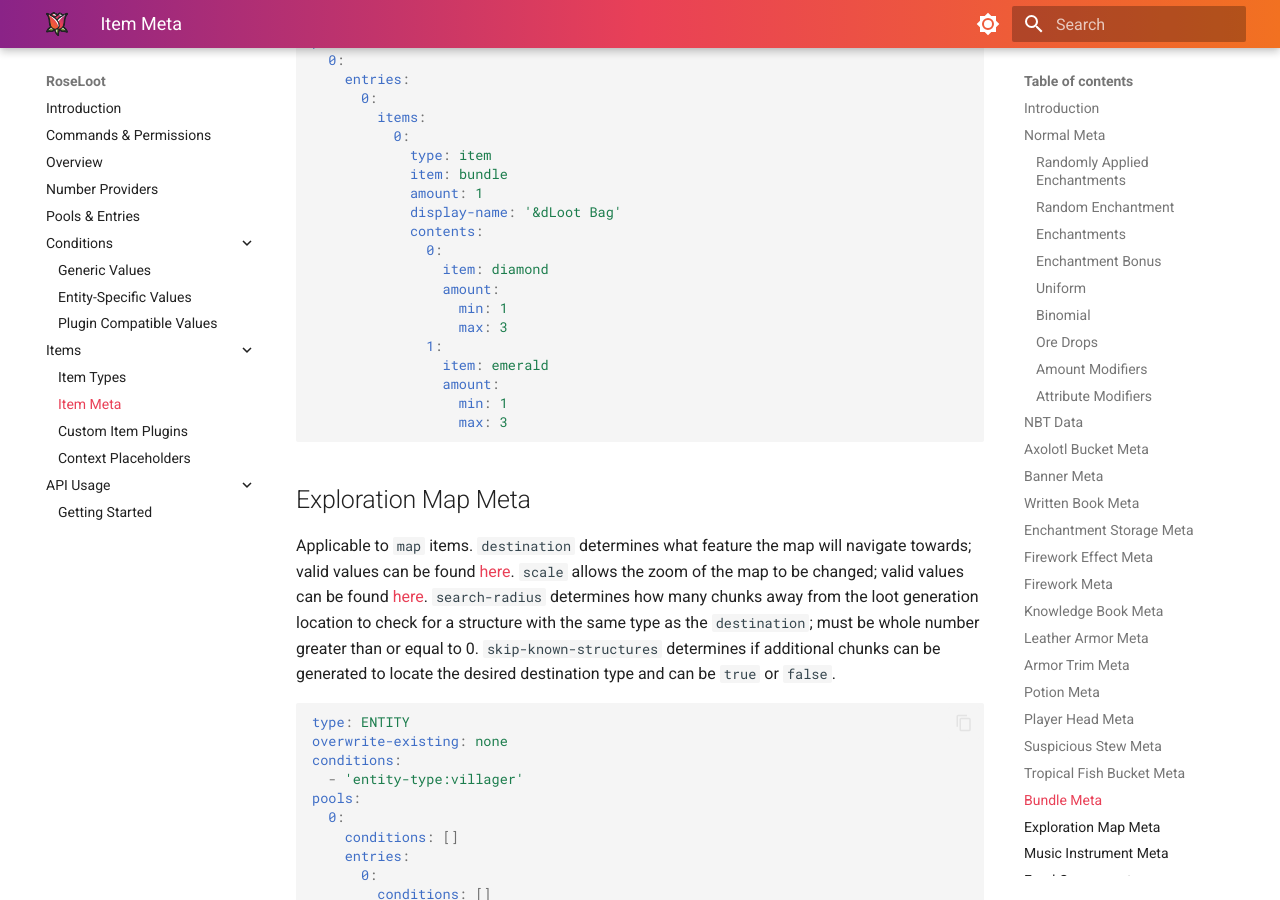
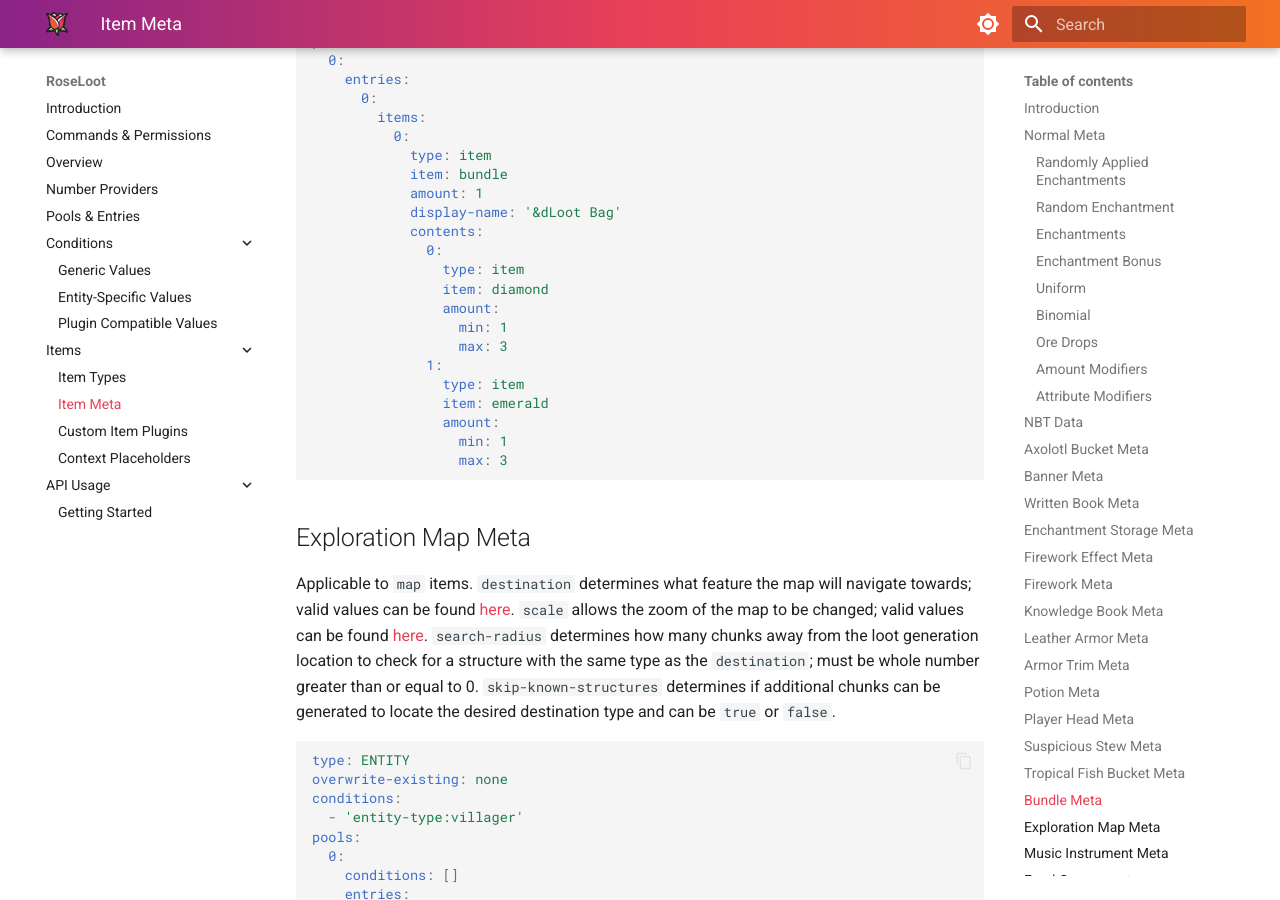
Before and after one commit to Rosewood-Development/RoseWiki, an MkDocs documentation site: the page built from docs/RoseLoot/item-meta.md, in a window 1280 px wide and 900 px high, scrolled down 14140 px. Built offline with MkDocs 1.6.1 and Material for MkDocs 9.7.7, drawn with Linux system fonts in a browser that asks for light colours.

Commit message:
Fix bundle meta

```diff
--- a/docs/RoseLoot/item-meta.md
+++ b/docs/RoseLoot/item-meta.md
@@ -541,11 +541,13 @@ pools:
             display-name: '&dLoot Bag'
             contents:
               0:
+                type: item
                 item: diamond
                 amount:
                   min: 1
                   max: 3
               1:
+                type: item
                 item: emerald
                 amount:
                   min: 1
```
